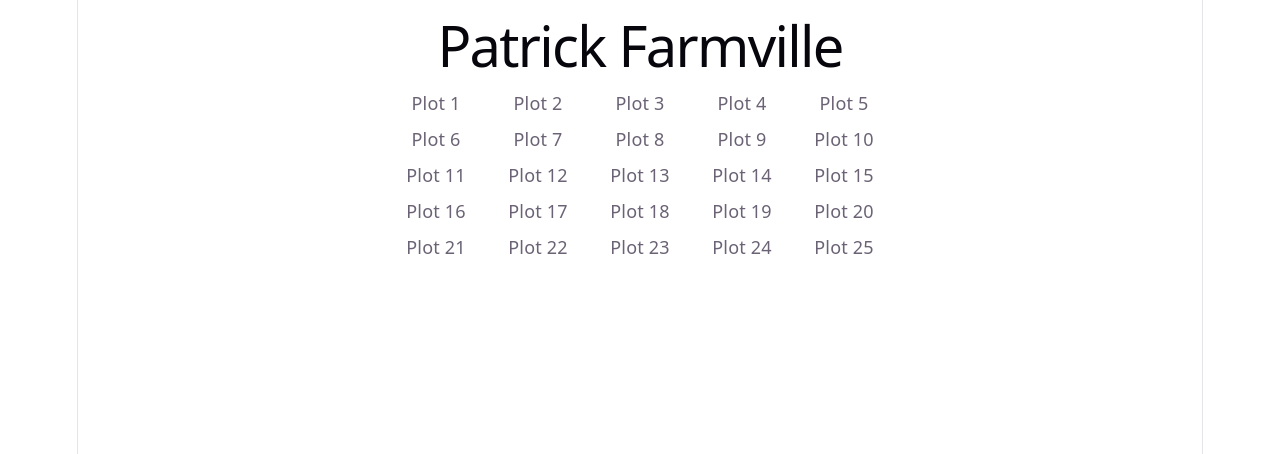
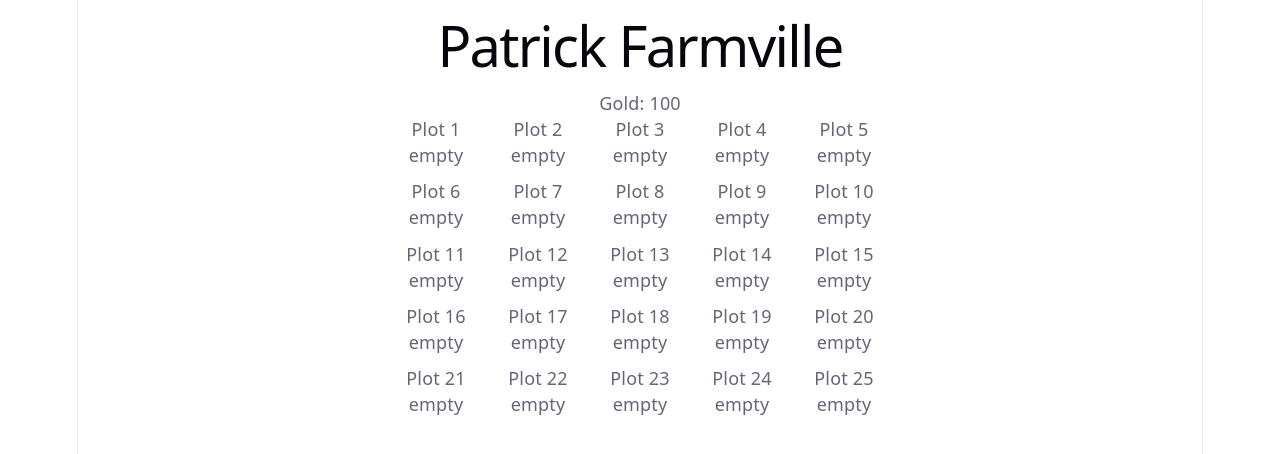
Before and after one commit to BuiDuyNguyen/patrick-farmville, a React (Vite) app: page / in a window 1280 px wide. Shown: the top 454 px of the page. Built offline with nearby package versions, Linux system fonts and the light colour scheme.

Commit message:
Add game state model

```diff
--- a/src/App.jsx
+++ b/src/App.jsx
@@ -1,13 +1,27 @@
+import { useState } from "react";
 import FarmGrid from "./components/FarmGrid";
+import "./App.css";
 
 function App() {
-    return (
-        <div>
-            <h1>Patrick Farmville</h1>
+  const [gold, setGold] = useState(100);
 
-            <FarmGrid />
-        </div>
-    );
+  const [plots, setPlots] = useState(
+    Array.from({ length: 25 }, (_, index) => ({
+      id: index + 1,
+      status: "empty",
+      crop: null,
+    }))
+  );
+
+  return (
+    <div>
+      <h1>Patrick Farmville</h1>
+
+      <p>Gold: {gold}</p>
+
+      <FarmGrid plots={plots} />
+    </div>
+  );
 }
 
 export default App;
--- a/src/components/FarmGrid.jsx
+++ b/src/components/FarmGrid.jsx
@@ -1,19 +1,15 @@
 import Plot from "./Plot";
 import "./FarmGrid.css";
 
-function FarmGrid() {
-
-    const plots = Array.from(
-        { length: 25 },
-        (_, index) => index + 1
-    );
-
+function FarmGrid({ plots }) {
   return (
     <div className="farm-grid">
-            {plots.map((plotId) => (
+      {plots.map((plot) => (
         <Plot
-                    key={plotId}
-                    id={plotId}
+          key={plot.id}
+          id={plot.id}
+          status={plot.status}
+          crop={plot.crop}
         />
       ))}
     </div>
--- a/src/components/Plot.jsx
+++ b/src/components/Plot.jsx
@@ -1,9 +1,11 @@
-function Plot({ id }) {
-    return (
-        <div className="plot">
-            Plot {id}
-        </div>
-    );
+function Plot({ id, status, crop }) {
+  return (
+    <div className="plot">
+      Plot {id}
+      <br />
+      {status}
+    </div>
+  );
 }
 
 export default Plot;
```
Lines whose indentation alone changed are shown as unchanged.
